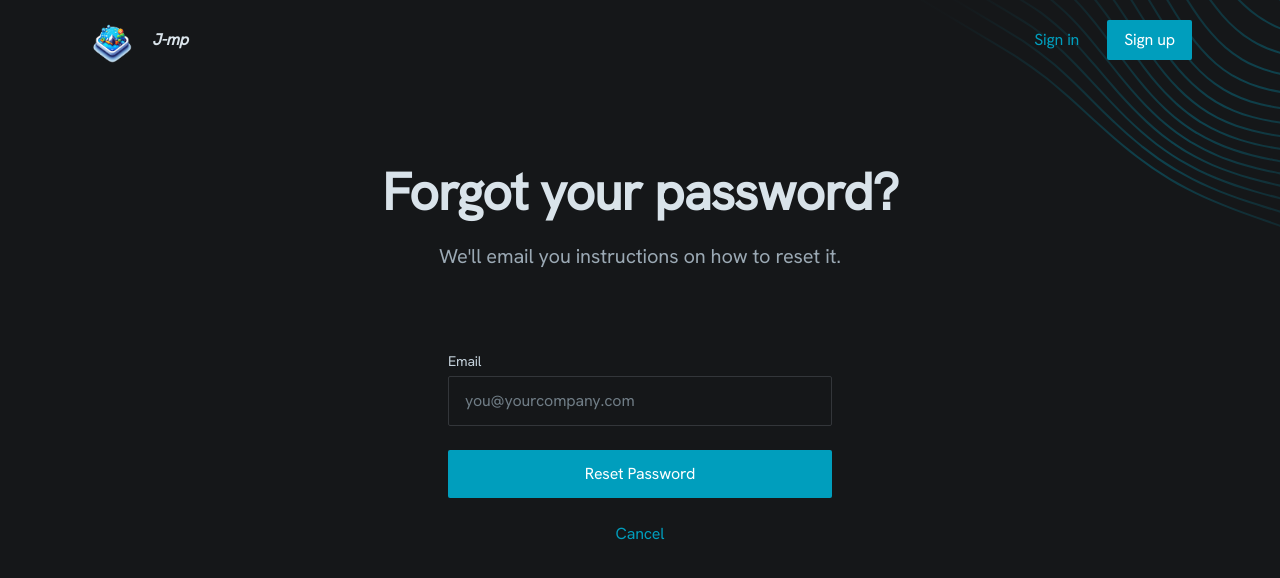
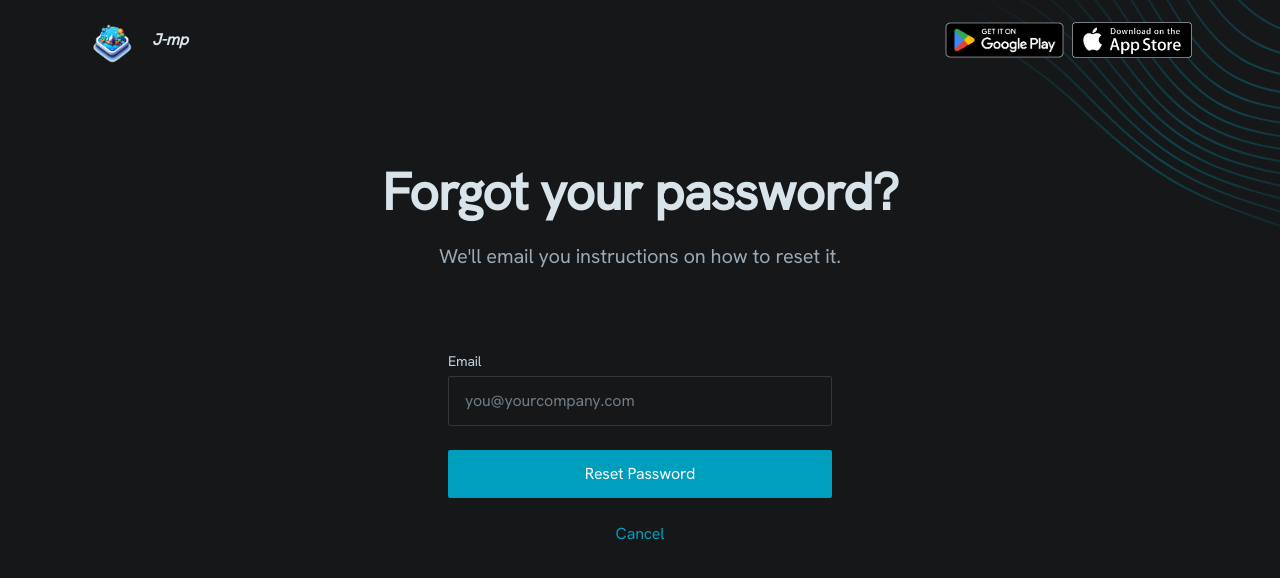
Before and after one commit to Mankeli-Software/junction2023, a Next.js app in the folder website/: page /reset-password in a window 1280 px wide. Shown: the top 578 px of the page. Built offline with nearby package versions, Linux system fonts and the light colour scheme.

Commit message:
App download links with important redirect

```diff
--- a/website/components/ui/header.tsx
+++ b/website/components/ui/header.tsx
@@ -2,6 +2,8 @@ import Link from 'next/link'
 import MobileMenu from './mobile-menu'
 import Image from 'next/image'
 import JmpLogoRound from '@/public/images/j-mp_icon_noBG.png'
+import AppStore from '@/public/images/App_store_button.png'
+import GooglePlay from '@/public/images/Google_play_button.png'
 
 export default function Header() {
   return (
@@ -24,16 +26,13 @@ export default function Header() {
             {/* Desktop sign in links */}
             <ul className="flex grow justify-end flex-wrap items-center">
               <li>
-                <Link
-                  href="/signin"
-                  className="font-medium text-purple-600 hover:text-gray-200 px-4 py-3 flex items-center transition duration-150 ease-in-out"
-                >
-                  Sign in
+                <Link href="https://youtu.be/dQw4w9WgXcQ?si=ETn2YjQIgkxEVDSc" className="">
+                  <Image className="full" src={GooglePlay} width={135} height={135} alt="Google Play" />
                 </Link>
               </li>
               <li>
-                <Link href="/signup" className="btn-sm text-white bg-purple-600 hover:bg-purple-700 ml-3">
-                  Sign up
+                <Link href="https://youtu.be/dQw4w9WgXcQ?si=ETn2YjQIgkxEVDSc" className="">
+                  <Image className="full" src={AppStore} width={120} height={120} alt="App Store" />
                 </Link>
               </li>
             </ul>
```
Also changed, not shown: website/public/images/App_store_button.png (added), website/public/images/Google_play_button.png (added).
